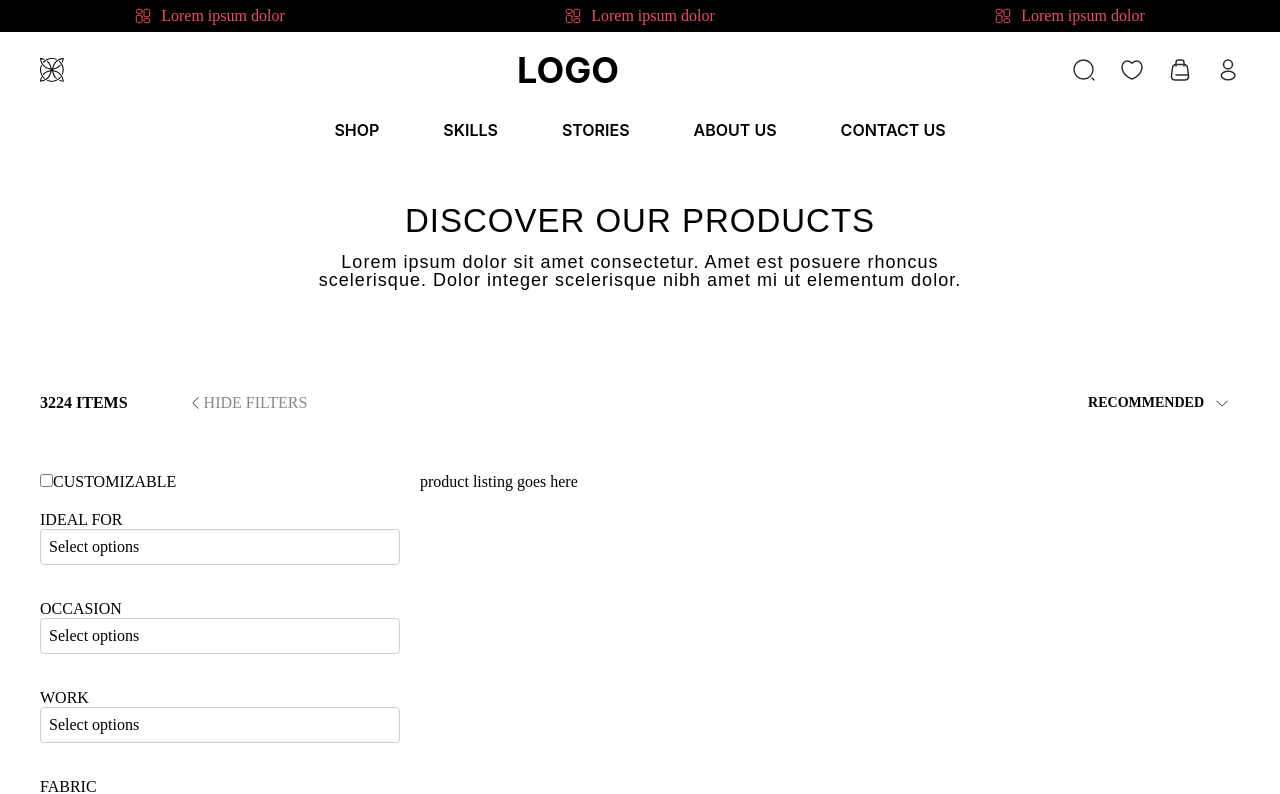
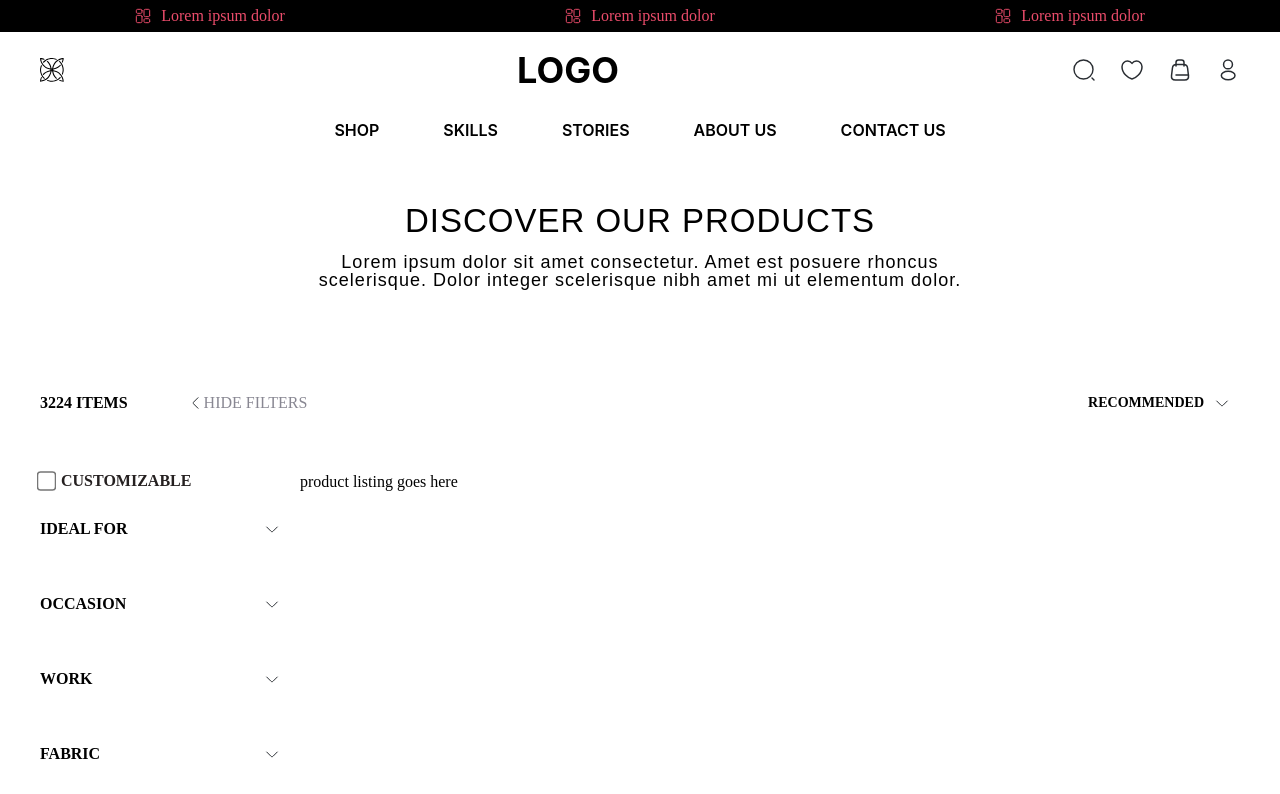
Before and after one commit to MuhammedNoushad/Appscrip-task-Muhammed-Noushad, a React (Vite) app: page / in a window 1280 px wide. Shown: the top 794 px of the page. Built offline with nearby package versions, Linux system fonts and the light colour scheme.

Commit message:
feat: enhance MultiSelectDropdown with unselect all option and improve styling in Filters and Shop components

```diff
--- a/src/components/multiSelectDropdown/MultiSelectDropdown.jsx
+++ b/src/components/multiSelectDropdown/MultiSelectDropdown.jsx
@@ -1,4 +1,5 @@
 import { useState } from "react";
+import DownArrow from "../../icons/DownArrow";
 import styles from "./MultiSelectDropdown.module.css";
 
 const MultiSelectDropdown = ({ label, options }) => {
@@ -15,17 +16,27 @@ const MultiSelectDropdown = ({ label, options }) => {
     }
   };
 
+  const handleUnselectAll = () => {
+    setSelectedOptions([]);
+  };
+
   return (
     <div className={styles.dropdown}>
-      <label>{label}</label>
       <div className={styles.header} onClick={toggleDropdown}>
-        {selectedOptions.length > 0
+        <div className={styles.label}>
+          <label>{label}</label>
+          <DownArrow />
+        </div>
+        {selectedOptions.length !== options.length
           ? selectedOptions.join(", ")
-          : "Select options"}
+          : "All"}
       </div>
 
       {isOpen && (
         <div className={styles.options}>
+          <a className={styles.unselectAll} onClick={handleUnselectAll}>
+            UnSelect all
+          </a>
           {options.map((option, index) => (
             <label key={index} className={styles.option}>
               <input
@@ -33,6 +44,7 @@ const MultiSelectDropdown = ({ label, options }) => {
                 value={option}
                 checked={selectedOptions.includes(option)}
                 onChange={() => handleOptionClick(option)}
+                className="checkbox"
               />
               {option}
             </label>
--- a/src/components/multiSelectDropdown/MultiSelectDropdown.module.css
+++ b/src/components/multiSelectDropdown/MultiSelectDropdown.module.css
@@ -5,29 +5,62 @@
 }
 
 .header {
-  border: 1px solid #ccc;
-  padding: 8px;
-  border-radius: 4px;
+  display: flex;
+  flex-direction: column;
+  justify-content: space-between;
+  gap: 10px;
+  padding: 8px 0;
   cursor: pointer;
   background-color: #fff;
 }
 
+.label {
+  display: flex;
+  justify-content: space-between;
+  align-items: center;
+  font-family: Simplon Norm;
+  font-weight: 700;
+  font-size: 16px;
+  line-height: 100%;
+  letter-spacing: 0px;
+  text-transform: uppercase;
+  margin-bottom: 4px;
+}
+
+.unselectAll {
+  color: rgba(191, 200, 205, 1);
+  font-family: Simplon Norm;
+  font-weight: 400;
+  font-size: 16px;
+  line-height: 100%;
+  letter-spacing: 0px;
+  text-decoration: underline;
+  text-decoration-style: solid;
+  text-decoration-offset: 0%;
+  text-decoration-thickness: 0%;
+  cursor: pointer;
+}
+
 .options {
-  position: absolute;
+  display: flex;
+  flex-direction: column;
+  justify-content: space-between;
+  gap: 24px;
+  position: relative;
   background: #fff;
-  border: 1px solid #ccc;
   width: 100%;
-  z-index: 2;
-  max-height: 200px;
   overflow-y: auto;
-  padding: 8px;
   margin-top: 4px;
-  border-radius: 4px;
+  font-family: Simplon Norm;
+  font-weight: 400;
+  font-size: 18px;
+  line-height: 100%;
+  letter-spacing: 0px;
 }
 
 .option {
   display: flex;
   align-items: center;
   gap: 8px;
-  padding: 4px 0;
+  padding: 4px;
 }
--- a/src/components/shopSection/Filters.jsx
+++ b/src/components/shopSection/Filters.jsx
@@ -6,7 +6,7 @@ const Filters = ({ config }) => {
     <aside className={styles.filters}>
       {config.map((filter, index) => {
         switch (filter.type) {
-          case "dropdownCheckbox":
+          case "multiSelectDropdown":
             return (
               <MultiSelectDropdown
                 label={filter.label}
@@ -15,11 +15,9 @@ const Filters = ({ config }) => {
             );
           case "checkbox":
             return (
-              <div key={index}>
-                <label>
-                  <input type="checkbox" />
-                  {filter.label}
-                </label>
+              <div key={index} className={styles.checkboxContainer}>
+                <input type="checkbox" className="checkbox" />
+                <p className={styles.label}>{filter.label}</p>
               </div>
             );
           default:
--- a/src/components/shopSection/Shop.jsx
+++ b/src/components/shopSection/Shop.jsx
@@ -18,42 +18,42 @@ const Shop = () => {
       label: "CUSTOMIZABLE",
     },
     {
-      type: "dropdownCheckbox",
+      type: "multiSelectDropdown",
       label: "IDEAL FOR",
       options: ["Men", "Women", "Baby & Kids"],
     },
     {
-      type: "dropdownCheckbox",
+      type: "multiSelectDropdown",
       label: "OCCASION",
       options: ["Casual", "Formal", "Party", "Sports"],
     },
     {
-      type: "dropdownCheckbox",
+      type: "multiSelectDropdown",
       label: "WORK",
       options: ["Formal", "Business Casual", "Casual"],
     },
     {
-      type: "dropdownCheckbox",
+      type: "multiSelectDropdown",
       label: "FABRIC",
       options: ["Cotton", "Polyester", "Wool", "Silk"],
     },
     {
-      type: "dropdownCheckbox",
+      type: "multiSelectDropdown",
       label: "SEGMENT",
       options: ["Luxury", "Premium", "Affordable"],
     },
     {
-      type: "dropdownCheckbox",
+      type: "multiSelectDropdown",
       label: "SUITABLE FOR",
       options: ["Summer", "Winter", "Rainy"],
     },
     {
-      type: "dropdownCheckbox",
+      type: "multiSelectDropdown",
       label: "RAW MATERIAL",
       options: ["Organic", "Recycled", "Synthetic"],
     },
     {
-      type: "dropdownCheckbox",
+      type: "multiSelectDropdown",
       label: "PATTERN",
       options: ["Solid", "Striped", "Checked", "Printed"],
     },
--- a/src/components/shopSection/Shop.module.css
+++ b/src/components/shopSection/Shop.module.css
@@ -23,12 +23,27 @@
 
 .content {
   display: grid;
-  grid-template-columns: 30% 70%;
+  grid-template-columns: 20% 80%;
   gap: 20px;
 }
 
 .filters {
   display: flex;
   flex-direction: column;
-  gap: 20px;
+  gap: 24px;
 }
+
+.checkboxContainer {
+  display: flex;
+  gap: 8px;
+}
+
+.label {
+  font-family: Simplon Norm;
+  font-weight: 700;
+  font-size: 16px;
+  line-height: 100%;
+  letter-spacing: 0px;
+  text-transform: uppercase;
+  color: rgba(37, 32, 32, 1);
+}
--- a/src/index.css
+++ b/src/index.css
@@ -3,3 +3,8 @@
   padding: 0;
   box-sizing: border-box;
 }
+
+.checkbox {
+  transform: scale(1.5);
+  cursor: pointer;
+}
```
